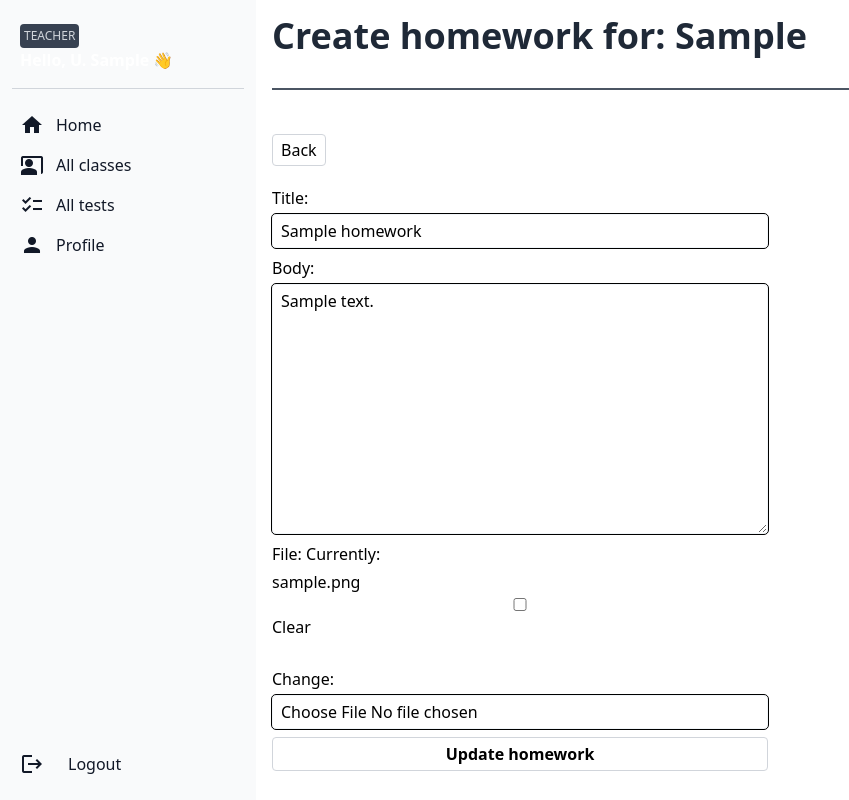
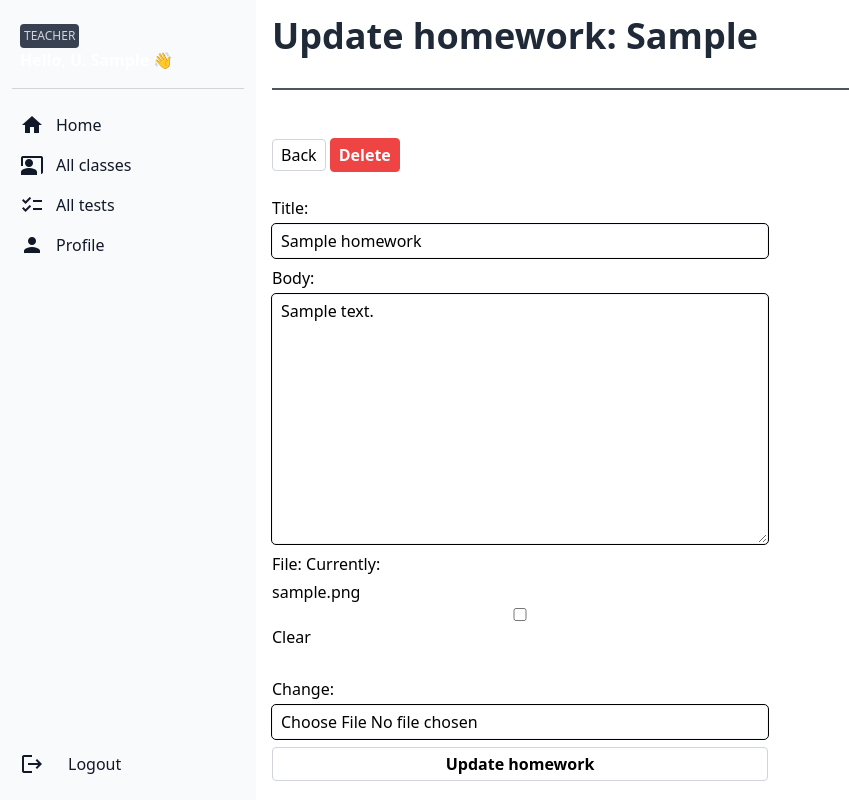
Before and after one commit to ulugbek101/nodir-aka-usa, a Django app: page /edit-homework/1/ in a window 1280 px wide. Shown: the whole page, without its empty margins (0-849 px from the left). Run offline with Django 5.2, Linux system fonts and the light colour scheme; a user stored in the database is signed in; tables that the repository leaves empty hold one stand-in row (values such as "Sample post"); some libraries are stand-ins or nearby versions.

Commit message:
Finish homework create/update/delete features

```diff
--- a/app_main/urls.py
+++ b/app_main/urls.py
@@ -14,4 +14,6 @@ urlpatterns = [
 
     path("create-homework/<int:lesson_id>/", views.create_homework, name="create_homework"),
     path("edit-homework/<int:lesson_id>/", views.edit_homework, name="edit_homework"),
+    path("delete-homework/<int:homework_id>/", views.delete_homework, name="delete_homework"),
+    path("view-homework/<int:homework_id>/", views.view_homework, name="view_homework"),
 ]
--- a/app_main/views.py
+++ b/app_main/views.py
@@ -4,7 +4,7 @@ from django.utils import timezone
 from django.shortcuts import render, redirect, get_object_or_404
 from django.contrib import messages
 
-from app_main.models import Class, Lesson
+from app_main.models import Class, Lesson, Homework
 from app_main.forms import HomeworkForm
 
 
@@ -138,7 +138,7 @@ def create_homework(request, lesson_id):
         "lesson": lesson,
         "form": form,
     }
-    return render(request, "create_homework.html", context)
+    return render(request, "homework_form.html", context)
 
 
 def edit_homework(request, lesson_id):
@@ -149,4 +149,19 @@ def edit_homework(request, lesson_id):
         "lesson": lesson,
         "form": form,
     }
-    return render(request, "create_homework.html", context)
+    return render(request, "homework_form.html", context)
+
+
+def delete_homework(request, homework_id):
+    homework = Homework.objects.get(id=homework_id)
+    homework.delete()
+    return redirect(f"/lesson-detail/{homework.lesson.id}/")
+
+
+def view_homework(request, homework_id):
+    homework = Homework.objects.get(id=homework_id)
+
+    context = {
+        "homework": homework,
+    }
+    return render(request, "homework_detail.html", context)
--- a/templates/create_homework.html
+++ /dev/null
@@ -1,61 +0,0 @@
-{% extends 'base.html' %}
-
-{% block content %}
-    {% include 'components/_sidebar.html' %}
-
-    <div class="border-b-2 border-b-gray-600 pb-8">
-        <h2 class="text-4xl font-semibold text-gray-800">Create homework for: {{ lesson.theme }}</h2>
-    </div>
-
-    <br><br>
-    <a class="py-1 px-2 border border-gray-300 rounded" href="/lesson-detail/{{ lesson.id }}/">Back</a>
-    <br><br>
-
-    {{ form.media }}
-
-    <form action="" method="post" enctype="multipart/form-data" class="flex flex-col gap-2">
-        {% csrf_token %}
-
-        <div class="flex flex-col gap-1 w-1/2">
-            {{ form.title.label }}:
-            {{ form.title }}
-        </div>
-
-        <div class="flex flex-col gap-1 w-1/2">
-            {{ form.body.label }}:
-            {{ form.body }}
-        </div>
-
-        <div class="flex flex-col gap-1 w-1/2">
-            {{ form.file.label }}:
-            {{ form.file }}
-        </div>
-
-        <button class="w-1/2 border border-gray-300 hover:bg-gray-300 transition py-1 rounded text-center font-semibold outline-none" type="submit">
-            {% if not lesson.homework %}
-                Create homework
-            {% else %}
-                Update homework
-            {% endif %}
-        </button>
-    </form>
-
-{#    <form action="" class="flex flex-col gap-2 w-1/2">#}
-{##}
-{#        <div class="flex flex-col gap-1">#}
-{#            <label for="title" class="font-meidum">Title:</label>#}
-{#            <input id="title" class="border border-gray-300 outline-none py-1 px-2 rounded" type="text" placeholder="Homework title">#}
-{#        </div>#}
-{##}
-{#        <div class="flex flex-col gap-1">#}
-{#            <label for="description" class="font-meidum">Description</label>#}
-{#            <textarea class="border border-gray-300 outline-none py-1 px-2 rounded" id="description" cols="30" rows="10" placeholder="Description"></textarea>#}
-{#        </div>#}
-{#        <div class="flex flex-col gap-1">#}
-{#            <label for="deadline" class="font-meidum">Deadline:</label>#}
-{#            <input id="deadline" class="border border-gray-300 outline-none py-1 px-2 rounded" type="datetime-local">#}
-{#        </div>#}
-{#        <button class="border border-gray-300 py-1 px-2 rounded">Assign</button>#}
-{#    </form>#}
-
-{% endblock %}
--- /dev/null
+++ b/templates/homework_form.html
@@ -0,0 +1,80 @@
+{% extends 'base.html' %}
+
+{% block content %}
+    {% include 'components/_sidebar.html' %}
+
+    <div class="border-b-2 border-b-gray-600 pb-8">
+        <h2 class="text-4xl font-semibold text-gray-800">
+            {% if lesson.homework %}
+                Update homework: {{ lesson.theme }}
+            {% else %}
+                Create homework for: {{ lesson.theme }}
+            {% endif %}
+        </h2>
+    </div>
+
+    <br><br>
+    <a class="py-1 px-2 border border-gray-300 rounded" href="/lesson-detail/{{ lesson.id }}/">Back</a>
+    {% if lesson.homework %}
+        <button id="openDeleteModalBtn" class="py-1 px-2 border border-red-500 text-white font-semibold bg-red-500 rounded">Delete</button>
+    {% endif %}
+    <br><br>
+
+    {{ form.media }}
+
+    <form action="" method="post" enctype="multipart/form-data" class="flex flex-col gap-2">
+        {% csrf_token %}
+
+        <div class="flex flex-col gap-1 w-1/2">
+            {{ form.title.label }}:
+            {{ form.title }}
+        </div>
+
+        <div class="flex flex-col gap-1 w-1/2">
+            {{ form.body.label }}:
+            {{ form.body }}
+        </div>
+
+        <div class="flex flex-col gap-1 w-1/2">
+            {{ form.file.label }}:
+            {{ form.file }}
+        </div>
+
+        <button class="w-1/2 border border-gray-300 hover:bg-gray-300 transition py-1 rounded text-center font-semibold outline-none" type="submit">
+            {% if not lesson.homework %}
+                Create homework
+            {% else %}
+                Update homework
+            {% endif %}
+        </button>
+    </form>
+
+    <div id="deleteModal" class="hidden absolute top-0 left-0 w-full h-full bg-black opacity-80 flex items-center justify-center z-50">
+        <div class="py-5 px-10 bg-white rounded text-black font-semibold flex flex-col gap-5">
+            <div class="flex flex-row justify-end">
+                <button id="closeBtn" class="rounded px-3 py-1 font-bold text-lg border-2 border-gray-700 text-gray-700 hover:bg-gray-700 hover:text-white transition">x</button>
+            </div>
+            <h2>Are you sure to delete this homework ?</h2>
+            <div class="flex items-center gap-3 justify-end">
+                <button id="closeBtn" class="rounded border border-gray-700 bg-gray-700 text-white px-3 py-1">No</button>
+                <a href="/delete-homework/{{ lesson.homework.id }}/" class="rounded border border-red-700 bg-red-700 text-white px-3 py-1">Yes, 100%</a>
+            </div>
+        </div>
+    </div>
+
+    <script type="text/javascript">
+        const openDeleteModalBtn = document.querySelector("#openDeleteModalBtn")
+        const closeBtns = document.querySelectorAll("#closeBtn");
+
+        openDeleteModalBtn.addEventListener("click", function() {
+            document.querySelector("#deleteModal").classList.remove("hidden");
+        })
+
+        closeBtns.forEach(btn => {
+            btn.addEventListener("click", function() {
+                document.querySelector("#deleteModal").classList.add("hidden");
+            })
+        })
+    </script>
+
+{% endblock %}
--- a/templates/lesson_datail.html
+++ b/templates/lesson_datail.html
@@ -15,7 +15,10 @@
         {% if not lesson.homework %}
             <a href="/create-homework/{{ lesson.id }}/" class="bg-gray-300 py-1 px-2 rounded max-w-max">Add homework</a>
         {% else %}
-            <a href="/edit-homework/{{ lesson.id }}/" class="bg-yellow-500 py-1 px-2 rounded max-w-max">Edit homework</a>
+            <div class="flex flex-row items-center gap-2">
+                <a href="/edit-homework/{{ lesson.id }}/" class="bg-yellow-500 py-1 px-2 rounded max-w-max">Edit homework</a>
+                <a href="/view-homework/{{ lesson.homework.id }}" class="bg-gray-300 py-1 px-2 rounded max-w-max">View homework</a>
+            </div>
         {% endif %}
         <br><br>
 
```
Also changed, not shown: templates/homework_detail.html (added, +18 -0 lines).
